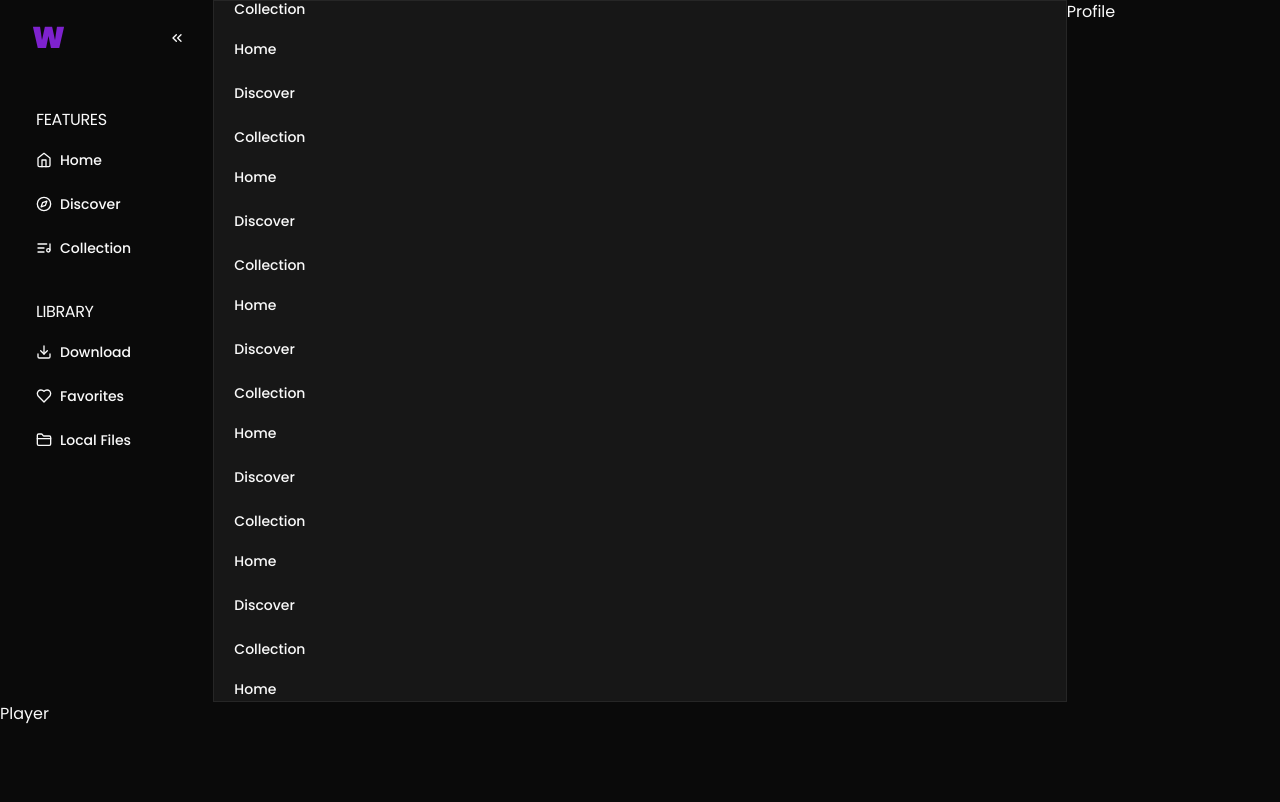
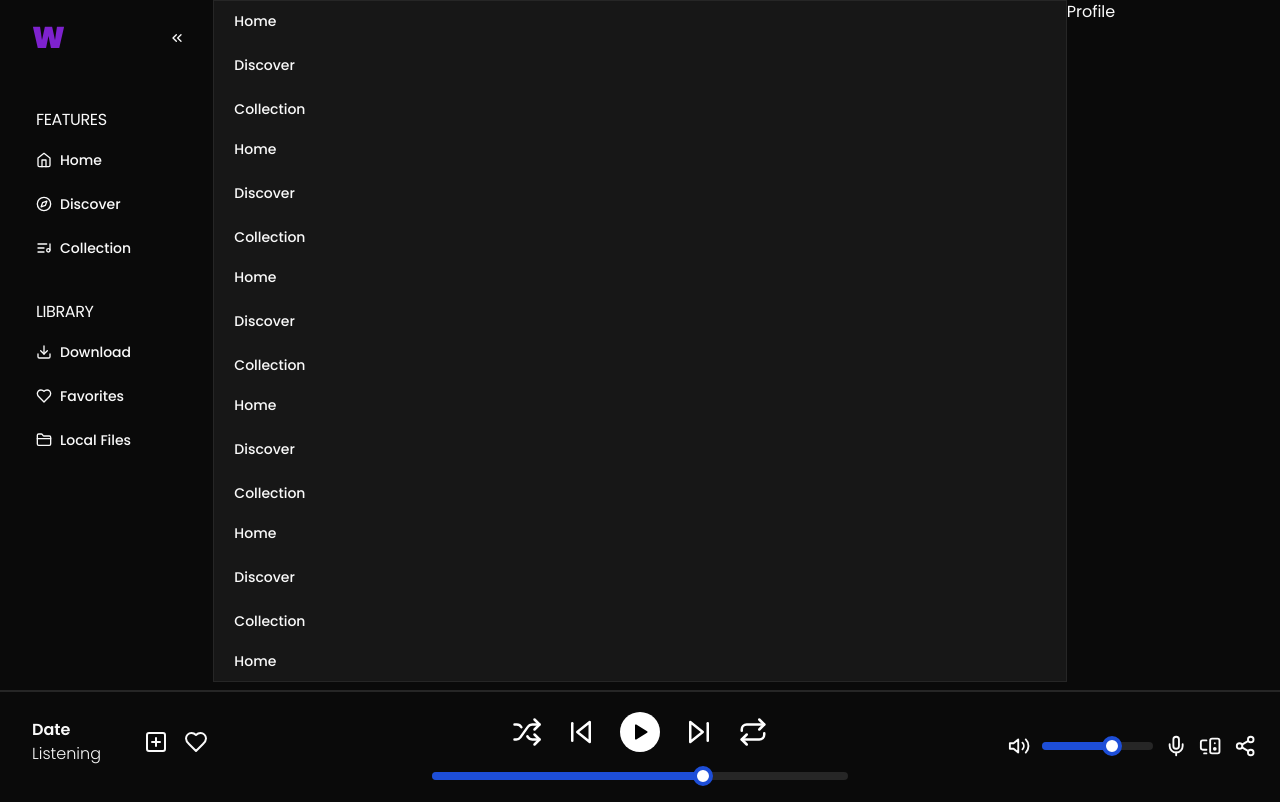
Before and after one commit to shaikahmadnawaz/music-streaming, a Next.js app: page / in a window 1280 px wide. Built offline with nearby package versions, Linux system fonts and the light colour scheme.

Commit message:
feat: player

```diff
--- a/app/page.tsx
+++ b/app/page.tsx
@@ -5,10 +5,10 @@ import { ScrollArea } from "@/components/ui/scroll-area";
 
 export default function Home() {
   return (
-    <main className="grid lg:grid-cols-12">
+    <main className="grid md:grid-cols-12">
       <Sidebar />
-      <section className="lg:border lg:col-span-8 bg-neutral-900">
-        <ScrollArea className="h-screen -mt-[100px] px-1">
+      <section className="md:border md:col-span-8 bg-neutral-900">
+        <ScrollArea className="h-[85vh] px-1">
           <div className="space-y-1">
             <Button
               variant="ghost"
--- a/components/Player.tsx
+++ b/components/Player.tsx
@@ -1,5 +1,67 @@
+import {
+  Heart,
+  Mic,
+  MonitorSpeaker,
+  PlusSquare,
+  Repeat,
+  Share2,
+  Shuffle,
+  SkipBack,
+  SkipForward,
+  Volume2,
+} from "lucide-react";
+import { TbPlayerPlayFilled } from "react-icons/tb";
+import { Slider } from "./ui/slider";
+
 const Player = () => {
-  return <div className="h-[100px]">Player</div>;
+  return (
+    <div className="fixed border-t-2 bottom-0 w-full py-2 h-[110px] px-4">
+      <div className="grid grid-cols-2 justify-center items-center md:grid-cols-3 h-full">
+        <div className="flex justify-start">
+          <div className="px-4 w-3/6 mb-2 flex items-center justify-between">
+            <h1 className="font-semibold">
+              Date
+              <br />
+              <span className="font-light">Listening</span>
+            </h1>
+            <div className="flex items-center gap-x-4">
+              <PlusSquare />
+              <Heart />
+            </div>
+          </div>
+        </div>
+
+        <div className="flex md:hidden col-auto w-full justify-end items-center">
+          <div className="h-10 w-10 flex items-center justify-center rounded-full bg-white p-1 cursor-pointer">
+            <TbPlayerPlayFilled size={20} className="text-black" />
+          </div>
+        </div>
+        <div className="flex gap-y-5 flex-col">
+          <div className="hidden h-full md:flex justify-center items-center w-full gap-x-6">
+            <Shuffle size={30} className="cursor-pointer text-white" />
+            <SkipBack size={30} className="cursor-pointer text-white" />
+            <div className="h-10 w-10 flex items-center justify-center rounded-full bg-white p-1 cursor-pointer">
+              <TbPlayerPlayFilled size={20} className="text-black" />
+            </div>
+            <SkipForward size={30} className="cursor-pointer text-white" />
+            <Repeat size={30} className="cursor-pointer text-white" />
+          </div>
+
+          <Slider defaultValue={[66]} max={100} step={1} />
+        </div>
+
+        <div className="hidden md:flex w-full justify-end pr-2">
+          <div className="flex items-center gap-x-3">
+            <Volume2 className="cursor-pointer" size={50} />
+            <Slider defaultValue={[66]} max={100} step={1} />
+            <Mic className="cursor-pointer" size={50} />
+            <MonitorSpeaker className="cursor-pointer" size={50} />
+            <Share2 className="cursor-pointer" size={50} />
+          </div>
+        </div>
+      </div>
+    </div>
+  );
 };
 
 export default Player;
--- a/components/Profile.tsx
+++ b/components/Profile.tsx
@@ -1,5 +1,5 @@
 const Profile = () => {
-  return <section className="lg:col-span-2">Profile</section>;
+  return <section className="md:col-span-2">Profile</section>;
 };
 
 export default Profile;
--- a/components/Sidebar.tsx
+++ b/components/Sidebar.tsx
@@ -11,7 +11,7 @@ import { Button } from "./ui/button";
 
 const Sidebar = () => {
   return (
-    <section className="lg:col-span-2 hidden md:flex flex-col gap-y-2 h-full p-2">
+    <section className="md:col-span-2 hidden md:flex flex-col gap-y-2 h-full p-2">
       <div className="p-3 pl-6 mb-2 flex items-center w-full">
         <h1 className="font-black text-3xl text-primary text-purple-700">W</h1>
         <Button className="h-auto p-2 ml-auto" variant="ghost">
--- /dev/null
+++ b/components/ui/slider.tsx
@@ -0,0 +1,28 @@
+"use client";
+
+import * as React from "react";
+import * as SliderPrimitive from "@radix-ui/react-slider";
+
+import { cn } from "@/lib/utils";
+
+const Slider = React.forwardRef<
+  React.ElementRef<typeof SliderPrimitive.Root>,
+  React.ComponentPropsWithoutRef<typeof SliderPrimitive.Root>
+>(({ className, ...props }, ref) => (
+  <SliderPrimitive.Root
+    ref={ref}
+    className={cn(
+      "relative flex w-full touch-none select-none items-center",
+      className
+    )}
+    {...props}
+  >
+    <SliderPrimitive.Track className="relative h-2 w-full grow overflow-hidden rounded-full bg-secondary">
+      <SliderPrimitive.Range className="absolute h-full bg-blue-700" />
+    </SliderPrimitive.Track>
+    <SliderPrimitive.Thumb className="block h-5 w-5 rounded-full border-4 border-blue-700 bg-white ring-offset-background transition-colors focus-visible:outline-none focus-visible:ring-2 focus-visible:ring-ring focus-visible:ring-offset-2 disabled:pointer-events-none disabled:opacity-50" />
+  </SliderPrimitive.Root>
+));
+Slider.displayName = SliderPrimitive.Root.displayName;
+
+export { Slider };
--- a/package.json
+++ b/package.json
@@ -10,6 +10,7 @@
   },
   "dependencies": {
     "@radix-ui/react-scroll-area": "^1.0.5",
+    "@radix-ui/react-slider": "^1.1.2",
     "@radix-ui/react-slot": "^1.0.2",
     "class-variance-authority": "^0.7.0",
     "clsx": "^2.1.0",
@@ -18,6 +19,7 @@
     "next-themes": "^0.2.1",
     "react": "^18",
     "react-dom": "^18",
+    "react-icons": "^5.0.1",
     "tailwind-merge": "^2.2.1",
     "tailwindcss-animate": "^1.0.7"
   },
```
Also changed, not shown: 1 other file (tests, documents, lock files or other folders).
